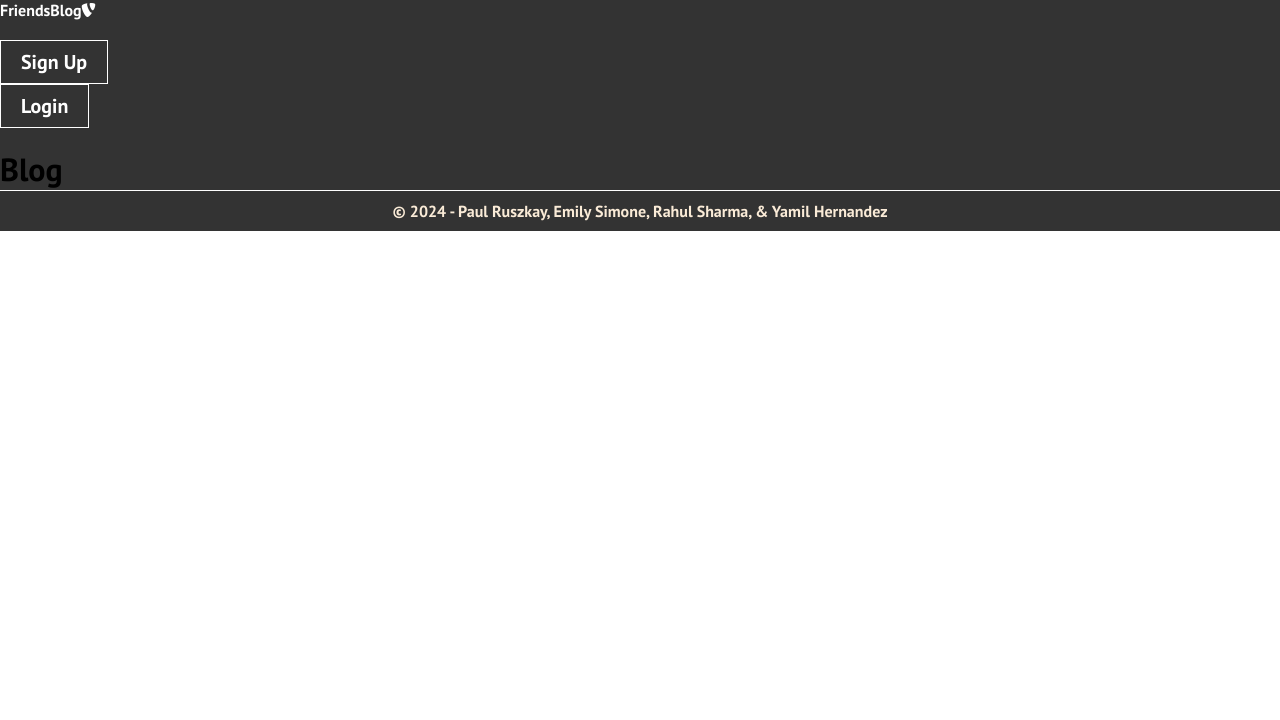
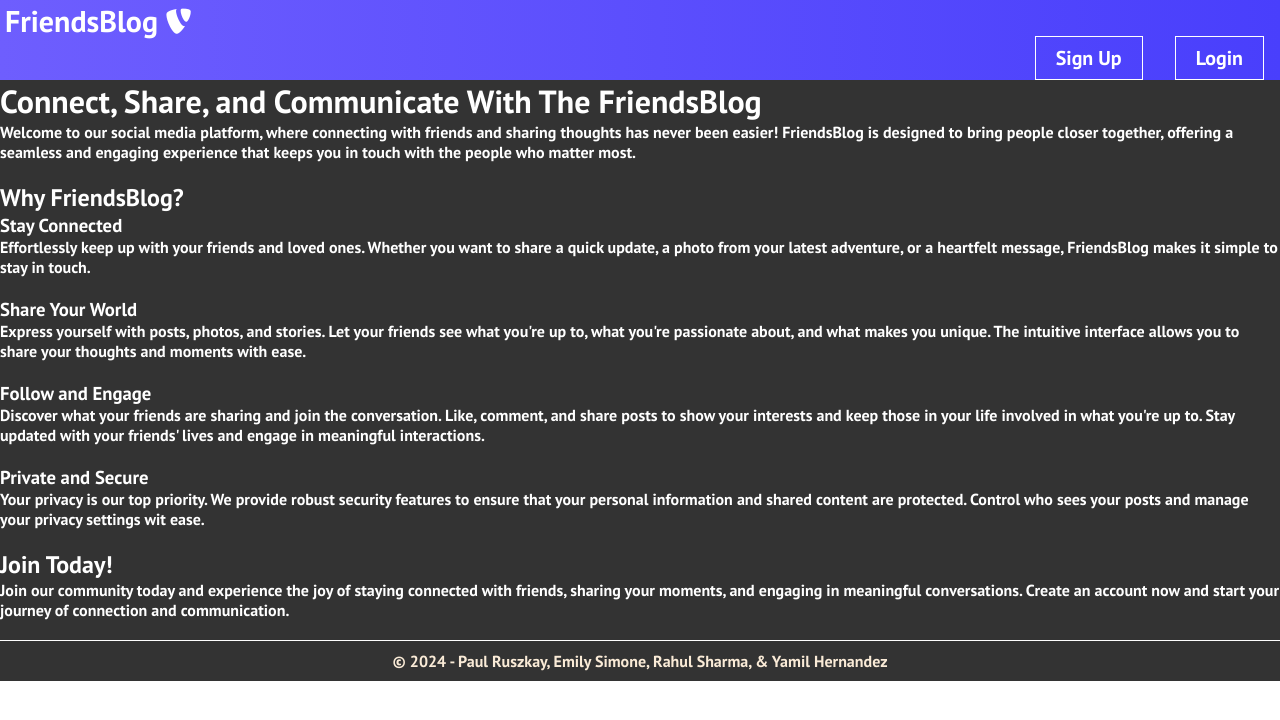
Before and after one commit to PaulRusz/FriendsBlog, a React (Vite) app in the folder client/: page / in a window 1280 px wide. Shown: the top 720 px of the page. Built offline with nearby package versions, Linux system fonts and the light colour scheme.

Commit message:
Homepage Content For When Logged Out

```diff
--- a/client/src/components/Header/Index.css
+++ b/client/src/components/Header/Index.css
@@ -1,4 +1,4 @@
-/* Nav {
+Nav {
   height: 80px;
   display: flex;
   justify-content: center;
@@ -8,6 +8,7 @@
 
 .Menu-Container {
   display: flex;
+  position: absolute;
   justify-content: space-between;
   align-items: center;
   background: linear-gradient(
@@ -15,8 +16,9 @@
     rgb(110, 94, 254) 0%,
     rgb(73, 63, 252, 1) 100%
   );
-    height: 80px;
-    font-size: 1.2rem;
+  font-size: 1.3rem;
+  width: 100%;
+  height: 100px;
 }
 
 .Header-Logo {
@@ -24,9 +26,13 @@
   margin-left: 5px;
   cursor: pointer;
   text-decoration: none;
-  font-size: 50px;
   display: flex;
+  font-size: 30px;
   align-items: center;
+}
+
+.Logo {
+  vertical-align: middle;
 }
 
 .fa-typo3 {
@@ -105,4 +111,4 @@
     left: 0;
     transform: translate(25%, 50%);
   }
-} */
+}
--- a/client/src/pages/Home.css
+++ b/client/src/pages/Home.css
@@ -1,21 +1,3 @@
-/* .Tags-Container {
-    top: 50px;
-    position: sticky;
+.Home-Container {
     color: #FFF;
-    margin-top: 0px;
-    z-index: 500;
 }
-
-.Tag-Bar {
-    display: flex;
-    justify-content: space-evenly;
-    box-shadow: #000 0px -1px 0px -1px inset;
-    height: 40px;
-
-}
-
-Li.Tag-Item {
-    width: 100%;
-    display: flex;
-    justify-content: center;
-} */
--- a/client/src/pages/Home.jsx
+++ b/client/src/pages/Home.jsx
@@ -3,7 +3,59 @@ import './Home.css'
 const Home = () => {
   return (
     <>
-      <h1>Blog</h1>
+      <div className='Home-Container'>
+        <h1 className='Home-Title'>Connect, Share, and Communicate With The FriendsBlog</h1>
+        <div className='App-Overview'>
+          <p>
+            Welcome to our social media platform, where connecting with friends and
+            sharing thoughts has never been easier! FriendsBlog is designed to bring
+            people closer together, offering a seamless and engaging experience that
+            keeps you in touch with the people who matter most.
+          </p>
+        </div>
+        <h2 className='Home-Subtitle'>Why FriendsBlog?</h2>
+        <div className='Key-Feature'>
+          <h3 className='App-Feature-Heading'>Stay Connected</h3>
+          <p>
+            Effortlessly keep up with your friends and loved ones. Whether you want to
+            share a quick update, a photo from your latest adventure, or a heartfelt
+            message, FriendsBlog makes it simple to stay in touch.
+          </p>
+        </div>
+        <div className='Key-Feature'>
+          <h3 className='App-Feature-Heading'>Share Your World</h3>
+          <p>
+            Express yourself with posts, photos, and stories. Let your friends see what
+            you&apos;re up to, what you&apos;re passionate about, and what makes you unique. The
+            intuitive interface allows you to share your thoughts and moments with ease.
+          </p>
+        </div>
+        <div className='Key-Feature'>
+          <h3 className='App-Feature-Heading'>Follow and Engage</h3>
+          <p>
+            Discover what your friends are sharing and join the conversation. Like, comment,
+            and share posts to show your interests and keep those in your life involved in
+            what you&apos;re up to. Stay updated with your friends&apos; lives and engage in
+            meaningful interactions.
+          </p>
+        </div>
+        <div className='Key-Feature'>
+          <h3 className='App-Feature-Heading'>Private and Secure</h3>
+          <p>
+            Your privacy is our top priority. We provide robust security features to ensure
+            that your personal information and shared content are protected. Control who sees
+            your posts and manage your privacy settings wit ease.
+          </p>
+        </div>
+        <div className='Call-To-Action-Div'>
+          <h2 className='Home-Subtitle'>Join Today!</h2>
+          <p>
+            Join our community today and experience the joy of staying connected with friends,
+            sharing your moments, and engaging in meaningful conversations. Create an account
+            now and start your journey of connection and communication.
+          </p>
+        </div>
+      </div>
     </>
   );
 }
--- a/client/src/pages/Logout.css
+++ b/client/src/pages/Logout.css
@@ -2,9 +2,9 @@
     max-width: 400px;
     margin: 20px auto;
     padding: 20px;
-    border: 1px solid #ccc;
+    border: 1px solid #CCC;
     border-radius: 5px;
-    background-color: #f9f9f9;
+    background-color: #F9F9F9;
 }
 
 .Title-Container {
@@ -18,7 +18,7 @@
 .Input-Item {
   width: 100%;
   padding: 8px;
-  border: 1px solid #ccc;
+  border: 1px solid #CCC;
   border-radius: 3px;
 }
 
@@ -30,17 +30,17 @@
 .Input-Button {
   width: 100%;
   padding: 8px;
-  background-color: #007bff;
-  color: #fff;
+  background-color: #007BFF;
+  color: #FFF;
   border: none;
   border-radius: 3px;
   cursor: pointer;
 }
 
 .Input-Button:hover {
-  background-color: #0056b3;
+  background-color: #0056B3;
 }
 
-h1 {
-  color: black;
+.Logout-Page-Heading {
+  color: #000;
 }
--- a/client/src/pages/Logout.jsx
+++ b/client/src/pages/Logout.jsx
@@ -14,7 +14,7 @@ const Logout = () => {
   return (
     <div className='Main-Container'>
       <div className='Title-Container'>
-        <h1>Logout</h1>
+        <h1 className='Logout-Page-Heading'>Logout</h1>
       </div>
       <br />
       <div className='Input-Container'>
--- a/client/src/pages/Post.css
+++ b/client/src/pages/Post.css
@@ -33,7 +33,7 @@ div {
 }
 
 .Post-Paragraph {
-  color: whitesmoke;
+  color: #000;
 }
 
 .Post-Title-Container {
@@ -44,6 +44,7 @@ div {
   height: 100%;
   width: 100%;
   text-align: center;
+  color: #000;
   border-radius: 25px;
   height: 35px;
   border: 2px solid #000;
```
Lines whose indentation alone changed are shown as unchanged.
